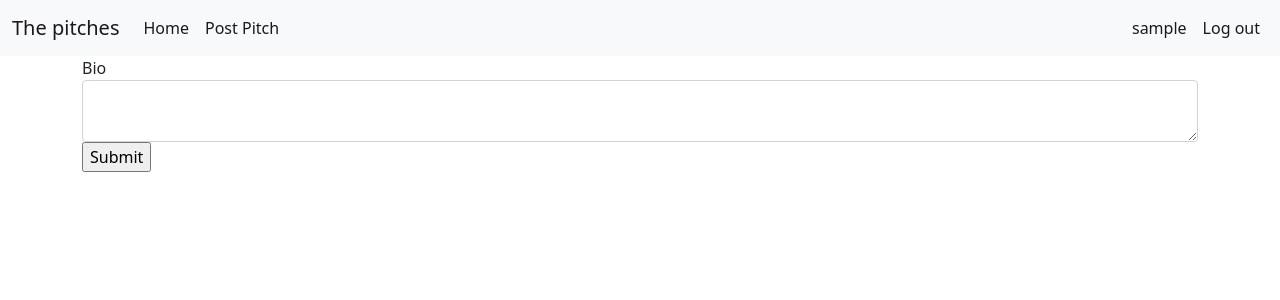
After one commit to benjaminbills/pitches, a Flask app: a page that uses app/templates/navbar.html in a window 1280 px wide. The commit adds this page. Shown: the top 300 px of the page. Run offline with Flask 2, Linux system fonts and the light colour scheme; a user stored in the database is signed in; tables that the repository leaves empty hold one stand-in row (values such as "Sample post").

Commit message:
add user profile

```diff
--- a/app/main/forms.py
+++ b/app/main/forms.py
@@ -14,3 +14,7 @@ class PitchForm(FlaskForm):
 
 class CommentForm(FlaskForm):
   description = TextAreaField('Add comment',validators=[Required()])
+
+class UpdateProfile(FlaskForm):
+  bio = TextAreaField('Tell us about you.',validators = [Required()])
+  submit = SubmitField('Submit')
--- a/app/main/views.py
+++ b/app/main/views.py
@@ -1,7 +1,7 @@
 from flask import render_template, request, redirect, url_for, flash
 from . import main
 from flask_login import login_required, current_user
-from .forms import PitchForm, CommentForm
+from .forms import PitchForm, CommentForm, UpdateProfile
 from ..models import Pitch,User,Upvote,Downvote, Comment
 from .. import db
 @main.route("/")
@@ -91,3 +91,31 @@ def new_comment(pitch_id):
         return redirect(url_for('.new_comment', pitch_id= pitch_id))
     all_comments = Comment.query.filter_by(pitch_id = pitch_id).all()
     return render_template('comments.html', form = form, comment = all_comments, pitch = pitch )
+
+@main.route('/user/<username>')
+def profile(username):
+    user = User.query.filter_by(username = username).first()
+
+    if user is None:
+        abort(404)
+
+    return render_template("profile/profile.html", user = user)
+
+@main.route('/user/<username>/update',methods = ['GET','POST'])
+@login_required
+def update_profile(username):
+    user = User.query.filter_by(username = username).first()
+    if user is None:
+        abort(404)
+
+    form = UpdateProfile()
+
+    if form.validate_on_submit():
+        user.bio = form.bio.data
+
+        db.session.add(user)
+        db.session.commit()
+
+        return redirect(url_for('.profile',username=user.username))
+
+    return render_template('profile/update-profile.html',form =form)
--- a/app/templates/comments.html
+++ b/app/templates/comments.html
@@ -13,6 +13,7 @@
 
 <div class="container pt-5">
   <p>{{pitch.description}}</p>
+  <p>{{pitch.user.username}}</p>
  <h2>Add your Comment</h2>
  <form method="POST">
   <input type="hidden" name="csrf_token" value="{{ csrf_token() }}"/>
--- a/app/templates/index.html
+++ b/app/templates/index.html
@@ -38,7 +38,11 @@
     <div class="card-body">
       <blockquote class="blockquote mb-0">
         <p>{{pitch.description}}</p>
-        <footer class="blockquote-footer">Pitched By <cite title="Source Title">{{pitch.user.username}}</cite></footer>
+      {% if current_user.is_authenticated %}
+      <footer class="blockquote-footer">Pitched By <cite title="Source Title"><a href="{{url_for('main.profile', username= pitch.user.username)}}">{{pitch.user.username}}</a></cite></footer>
+      {%else%}
+      <footer class="blockquote-footer">Pitched By <cite title="Source Title">{{pitch.user.username}}</cite></footer>
+      {% endif %}
       </blockquote>
     </div>
     <div class="card-header">
--- a/app/templates/navbar.html
+++ b/app/templates/navbar.html
@@ -17,6 +17,9 @@
       <ul class="navbar-nav ms-auto">
         {% if current_user.is_authenticated %}
         <li class="nav-item">
+          <a class="nav-link active" aria-current="page" href="{{url_for('main.profile', username= current_user.username)}}">{{current_user.username}}</a>
+        </li>
+        <li class="nav-item">
           <a class="nav-link active" aria-current="page" href="{{url_for('auth.logout')}}">Log out</a>
         </li>
         {% else %}
--- /dev/null
+++ b/app/templates/profile/update-profile.html
@@ -0,0 +1,12 @@
+{% extends 'base.html'%}
+
+{% block content %}
+  <div class="container">
+    <form method="POST">
+      <input type="hidden" name="csrf_token" value="{{ csrf_token() }}"/>
+      <label for="title">Bio</label>
+      {{form.bio(class_='form-control')}}
+      {{form.submit}}
+    </form>
+  </div>
+{% endblock%}
```
Also changed, not shown: app/templates/profile/profile.html (added, +23 -0 lines).
